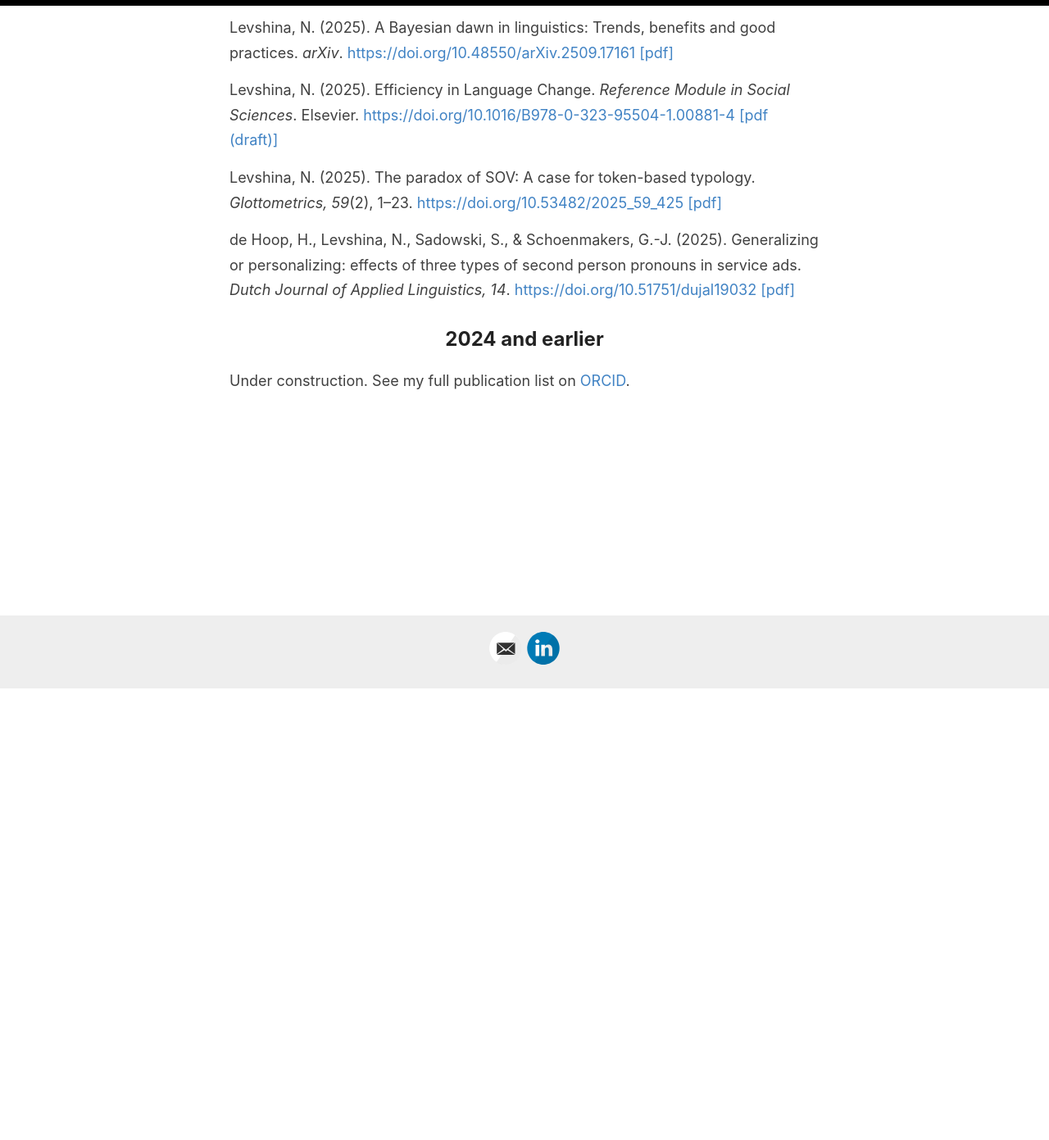
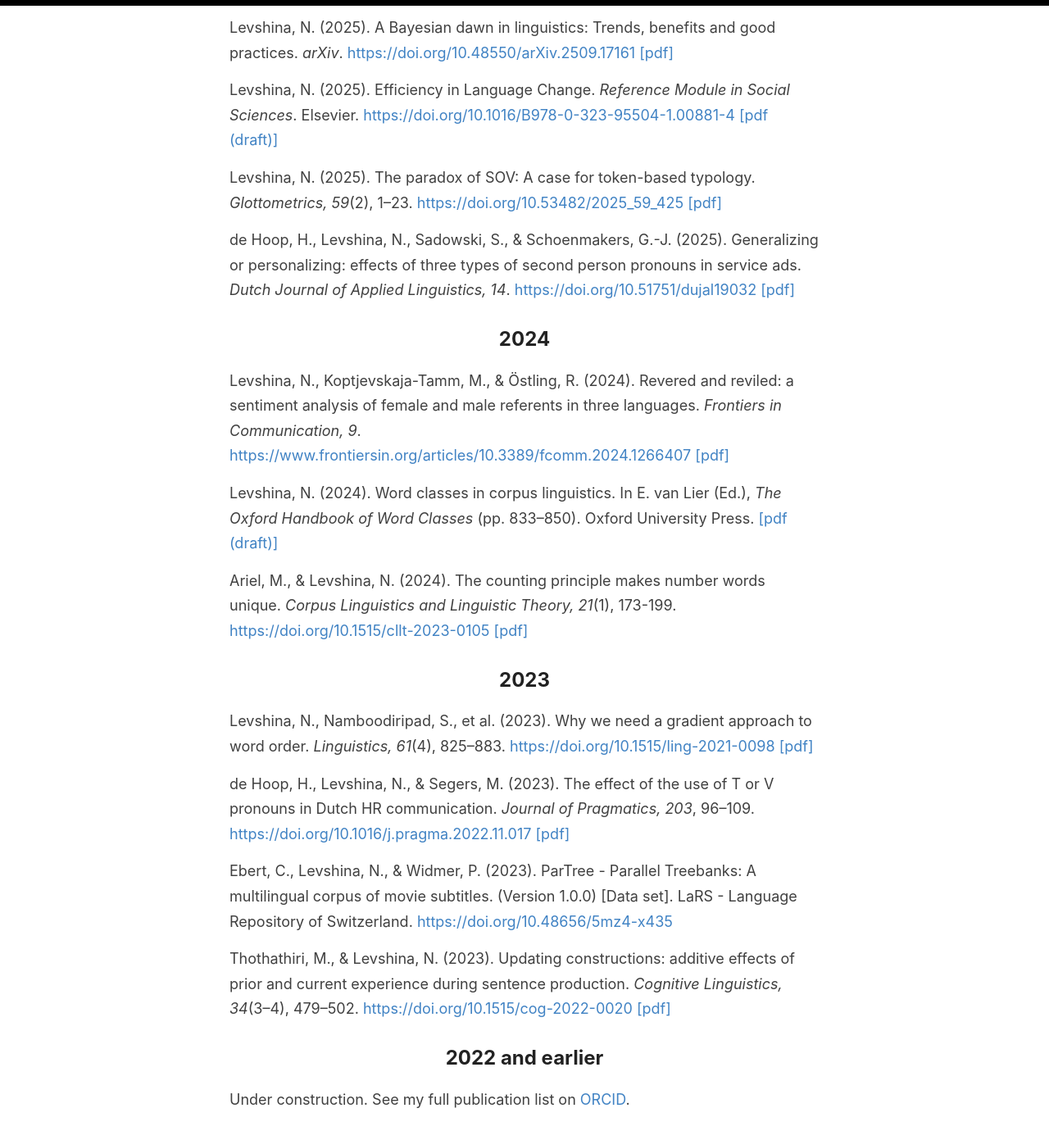
Before and after one commit to levshina/levshina.github.io, a Jekyll site: the page built from _pages/publications.md, in a window 1280 px wide and 1400 px high, scrolled down 560 px. Shown: the top 1391 px of the window at 82% size. Built offline with Jekyll 4.4.1, drawn with Linux system fonts in a browser that asks for light colours.

Commit message:
Update publications.md

```diff
--- a/_pages/publications.md
+++ b/_pages/publications.md
@@ -10,6 +10,7 @@ title: Publications
 Levshina, N. (In press). Communicative efficiency and semantics: Language variation, universals and change. In P. Mondal (Ed.), <i>Handbook of Linguistic Semantics - Bridging Theory, Philosophy and Cognition</i>. Springer. <a target="_blank" href="/docs/Levshina2026_HandbookLinguisticSemantics.pdf"> [pdf (draft)] </a>
 
 ## 2025
+
 Levshina, N. (2025). A Bayesian dawn in linguistics: Trends, benefits and good practices. <i>arXiv</i>.
 <a target="_blank">https://doi.org/10.48550/arXiv.2509.17161</a> <a target="_blank" href="/docs/Levshina2025_BayesianRegression_Preprint.pdf"> [pdf]</a>
 
@@ -19,6 +20,23 @@ Levshina, N. (2025). The paradox of SOV: A case for token-based typology. <i>Glo
 
 de Hoop, H., Levshina, N., Sadowski, S., & Schoenmakers, G.-J. (2025). Generalizing or personalizing: effects of three types of second person pronouns in service ads. <i>Dutch Journal of Applied Linguistics, 14</i>. <a target="_blank">https://doi.org/10.51751/dujal19032</a> <a target="_blank" href="/docs/deHoopEtAl2025_DuJAL.pdf">[pdf]</a>
 
-## 2024 and earlier
+## 2024
 
+Levshina, N., Koptjevskaja-Tamm, M., & Östling, R. (2024). Revered and reviled: a sentiment analysis of female and male referents in three languages. <i>Frontiers in Communication, 9</i>. <a target="_blank">https://www.frontiersin.org/articles/10.3389/fcomm.2024.1266407</a> <a target="_blank" href="/docs/deHoopEtAl2025_DuJAL.pdf">[pdf]</a>
+
+Levshina, N. (2024). Word classes in corpus linguistics. In E. van Lier (Ed.), <i>The Oxford Handbook of Word Classes</i> (pp. 833–850). Oxford University Press. <a target="_blank" href="/docs/deHoopEtAl2025_DuJAL.pdf">[pdf (draft)]</a>
+
+Ariel, M.,  & Levshina, N. (2024). The counting principle makes number words unique. <i>Corpus Linguistics and Linguistic Theory, 21</i>(1), 173-199. <a target="_blank">https://doi.org/10.1515/cllt-2023-0105</a> <a target="_blank" href="/docs/deHoopEtAl2025_DuJAL.pdf">[pdf]</a>
+
+
+## 2023
+Levshina, N., Namboodiripad, S., et al. (2023). Why we need a gradient approach to word order. <i>Linguistics, 61</i>(4), 825–883. <a target="_blank">https://doi.org/10.1515/ling-2021-0098</a> <a target="_blank" href="/docs/deHoopEtAl2025_DuJAL.pdf">[pdf]</a>
+
+de Hoop, H., Levshina, N., & Segers, M. (2023). The effect of the use of T or V pronouns in Dutch HR communication. <i>Journal of Pragmatics, 203</i>, 96–109. <a target="_blank">https://doi.org/10.1016/j.pragma.2022.11.017</a> <a target="_blank" href="/docs/deHoopEtAl2025_DuJAL.pdf">[pdf]</a>
+
+Ebert, C., Levshina, N., & Widmer, P. (2023). ParTree - Parallel Treebanks: A multilingual corpus of movie subtitles. (Version 1.0.0) [Data set]. LaRS - Language Repository of Switzerland. <a target="_blank">https://doi.org/10.48656/5mz4-x435</a>
+
+Thothathiri, M., & Levshina, N. (2023). Updating constructions: additive effects of prior and current experience during sentence production. <i>Cognitive Linguistics, 34</i>(3–4), 479–502. <a target="_blank">https://doi.org/10.1515/cog-2022-0020</a> <a target="_blank" href="/docs/deHoopEtAl2025_DuJAL.pdf">[pdf]</a>
+
+## 2022 and earlier
 Under construction. See my full publication list on <a href="https://orcid.org/0000-0002-3669-8784" target="_blank">ORCID</a>.
```
